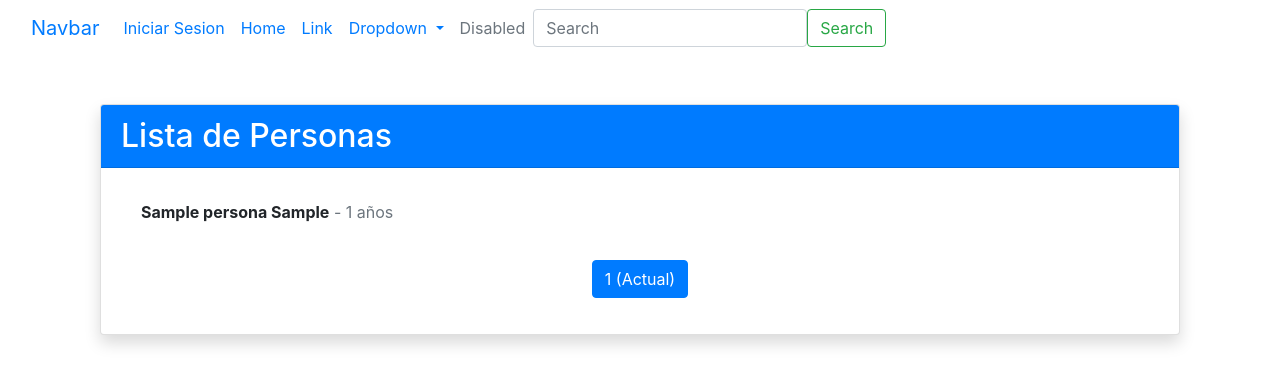
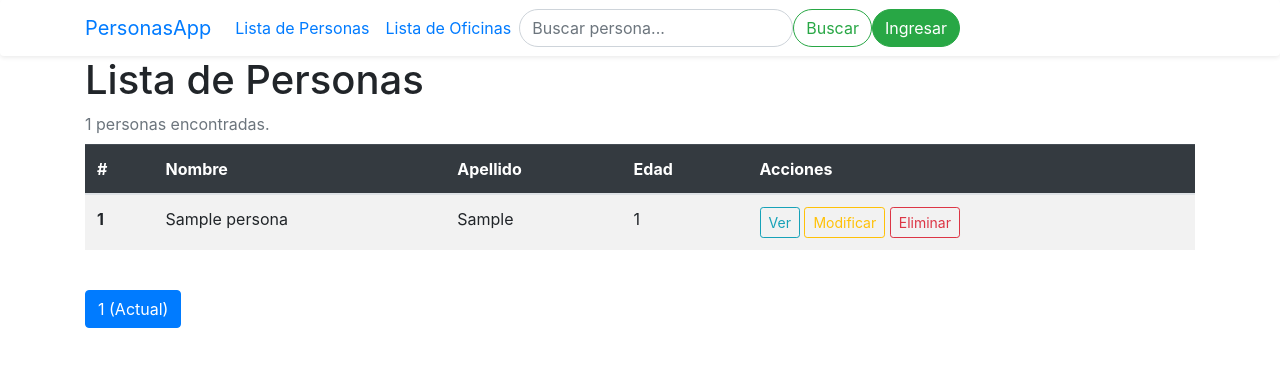
Before and after one commit to ivra97/Base_de_datostp2pp1, a Django app: page /persona/lista/ in a window 1280 px wide. Shown: the top 385 px of the page. Run offline with Django 5.2, Linux system fonts and the light colour scheme; tables that the repository leaves empty hold one stand-in row (values such as "Sample post"); some libraries are stand-ins or nearby versions.

Commit message:
Modificaciones en templates de oficina y persona. En urls de persona y oficina, y en views.

```diff
--- a/crud/oficina/urls.py
+++ b/crud/oficina/urls.py
@@ -1,33 +1,12 @@
 from django.urls import path
-from .views import *
+from .views import OficinaListView, OficinaDetailView, OficinaCreateView, OficinaUpdateView, OficinaDeleteView
 
 app_name = "oficina"
 
 urlpatterns = [
-    path(
-        "lista/",
-        OficinaListView.as_view(),
-        name="lista"
-    ),
-    path(
-        "detalle/<int:pk>/",
-        OficinaDetailView.as_view(),
-        name="detalle"
-    ),
-    path(
-        "crear/",
-        OficinaCreateView.as_view(),
-        name="crear"
-    ),
-    path(
-        "editar/<int:pk>/",
-        OficinaUpdateView.as_view(),
-        name="editar"
-    ),
-    path(
-        "eliminar/<int:pk>/",
-        OficinaDeleteView.as_view(),
-        name="eliminar"
-    ),
-
+    path("lista/", OficinaListView.as_view(), name="lista"),
+    path("detalle/<int:pk>/", OficinaDetailView.as_view(), name="oficina_detalle"),
+    path("crear/", OficinaCreateView.as_view(), name="crear"),
+    path("editar/<int:pk>/", OficinaUpdateView.as_view(), name="editar"),
+    path("eliminar/<int:pk>/", OficinaDeleteView.as_view(), name="eliminar"),
 ]
--- a/crud/persona/urls.py
+++ b/crud/persona/urls.py
@@ -1,7 +1,7 @@
 from django.urls import path
-from .views import *
+from .views import PersonaListView, PersonaDetailView, PersonaCreateView, PersonaUpdateView, PersonaDeleteView, PersonaSearchView
 
-app_name = "persona"
+app_name = 'persona'
 
 
 urlpatterns = [
@@ -23,9 +23,9 @@ urlpatterns = [
     ),
 
     path(
-        "editar/<int:pk>/",
+        "actualizar/<int:pk>/",
         PersonaUpdateView.as_view(),
-        name="editar"
+        name="actualizar"
     ),
 
     path(
@@ -33,6 +33,7 @@ urlpatterns = [
         PersonaDeleteView.as_view(),
         name="eliminar"
     ),
+
     path(
         "buscar/",
         PersonaSearchView.as_view(),
--- a/crud/templates/navbar.html
+++ b/crud/templates/navbar.html
@@ -1,57 +1,28 @@
-<nav class="navbar navbar-expand-lg bg-body-tertiary" data-bs-theme="dark">
-  <div class="container-fluid">
-    <a class="navbar-brand" href="#">Navbar</a>
-    <button class="navbar-toggler" type="button" data-bs-toggle="collapse" data-bs-target="#navbarSupportedContent" aria-controls="navbarSupportedContent" aria-expanded="false" aria-label="Toggle navigation">
+<nav class="navbar navbar-expand-lg bg-body-tertiary shadow-sm rounded" data-bs-theme="dark">
+  <div class="container">
+    <a class="navbar-brand fw-bold" href="{% url 'persona:lista' %}">PersonasApp</a>
+    <button class="navbar-toggler" type="button" data-bs-toggle="collapse" data-bs-target="#navbarSupportedContent" aria-controls="navbarSupportedContent" aria-expanded="false" aria-label="Alternar navegación">
       <span class="navbar-toggler-icon"></span>
     </button>
 
     <div class="collapse navbar-collapse" id="navbarSupportedContent">
-
       <ul class="navbar-nav me-auto mb-2 mb-lg-0">
-
-        {% if user.is_authenticated %}
-          <div class="dropdown">
-          <button class="btn btn-secondary dropdown-toggle" type="button" data-bs-toggle="dropdown" aria-expanded="false">
-            {{ user.username }}
-          </button>
-            <ul class="dropdown-menu">
-            <li><a class="dropdown-item" href="{% url 'account_logout' }">Cerrar Sesion</a></li>
-
-            </ul>
-          </div>
-
-
-        {% else %}
-          <li class="nav-item">
-            <a class="nav-link" href="{% url 'account_login' %}">Iniciar Sesion</a>
-          </li>
-
-        {% endif %}
         <li class="nav-item">
-          <a class="nav-link active" aria-current="page" href="{% url 'persona:lista' %}">Home</a>
+          <a class="nav-link {% if request.resolver_match.url_name == 'lista' %}active{% endif %}" href="{% url 'persona:lista' %}">Lista de Personas</a>
         </li>
         <li class="nav-item">
-          <a class="nav-link" href="#">Link</a>
-        </li>
-        <li class="nav-item dropdown">
-          <a class="nav-link dropdown-toggle" href="#" role="button" data-bs-toggle="dropdown" aria-expanded="false">
-            Dropdown
-          </a>
-          <ul class="dropdown-menu">
-            <li><a class="dropdown-item" href="#">Action</a></li>
-            <li><a class="dropdown-item" href="#">Another action</a></li>
-            <li><hr class="dropdown-divider"></li>
-            <li><a class="dropdown-item" href="#">Something else here</a></li>
-          </ul>
-        </li>
-        <li class="nav-item">
-          <a class="nav-link disabled" aria-disabled="true">Disabled</a>
+          <a class="nav-link" href="{% url 'oficina:lista' %}">Lista de Oficinas</a>
         </li>
       </ul>
-      <form class="d-flex" role="search" action="{% url 'persona:buscar' %}">
-        <input class="form-control me-2" type="search" placeholder="Search" aria-label="Search" name="q"/>
-        <button class="btn btn-outline-success" type="submit">Search</button>
+      <form class="d-flex me-2" role="search" action="{% url 'persona:buscar' %}">
+        <input class="form-control me-2 rounded-pill" type="search" placeholder="Buscar persona..." aria-label="Buscar" name="q"/>
+        <button class="btn btn-outline-success rounded-pill" type="submit">Buscar</button>
       </form>
+      {% if user.is_authenticated %}
+        <a class="btn btn-danger rounded-pill ms-2" href="{% url 'account_logout' %}">Salir</a>
+      {% else %}
+        <a class="btn btn-success rounded-pill ms-2" href="{% url 'account_login' %}">Ingresar</a>
+      {% endif %}
     </div>
   </div>
 </nav>
--- a/crud/templates/persona/lista.html
+++ b/crud/templates/persona/lista.html
@@ -1,29 +1,42 @@
 {% extends 'base.html' %}
 
 {% block content %}
-<div class="container mt-5">
-    <div class="card shadow">
-        <div class="card-header bg-primary text-white">
-            <h2 class="mb-0">Lista de Personas</h2>
-        </div>
-        <div class="card-body">
-            {% if personas %}
-                <ul class="list-group list-group-flush">
-                    {% for persona in personas %}
-                        <li class="list-group-item d-flex justify-content-between align-items-center">
-                            <span>
-                                <strong>{{ persona.nombre }} {{ persona.apellido }}</strong>
-                                <span class="text-muted">- {{ persona.edad }} años</span>
-                            </span>
+    <h1>Lista de Personas</h1>
+    <p class="mb-2 text-muted">{{ page_obj.paginator.count }} personas encontradas.</p>
 
-                        </li>
-                    {% endfor %}
-                </ul>
-                {% include 'pagintator.html' %}
-            {% else %}
-                <div class="alert alert-info mb-0">No hay personas registradas.</div>
-            {% endif %}
-        </div>
+    <div class="table-responsive">
+        <table class="table table-striped align-middle">
+            <thead class="table-dark">
+                <tr>
+                    <th scope="col">#</th>
+                    <th scope="col">Nombre</th>
+                    <th scope="col">Apellido</th>
+                    <th scope="col">Edad</th>
+                    <th scope="col">Acciones</th>
+                </tr>
+            </thead>
+            <tbody>
+                {% for persona in personas %}
+                <tr>
+                    <th scope="row">{{ forloop.counter0|add:page_obj.start_index }}</th>
+                    <td>{{ persona.nombre }}</td>
+                    <td>{{ persona.apellido }}</td>
+                    <td>{{ persona.edad }}</td>
+                    <td>
+                        <a href="{% url 'persona:detalle' persona.pk %}" class="btn btn-sm btn-outline-info">Ver</a>
+                        <a href="{% url 'persona:actualizar' persona.pk %}" class="btn btn-sm btn-outline-warning">Modificar</a>
+                        <a href="{% url 'persona:eliminar' persona.pk %}" class="btn btn-sm btn-outline-danger">Eliminar</a>
+                    </td>
+                </tr>
+                {% empty %}
+                <tr>
+                    <td colspan="5" class="text-center text-muted">No hay personas registradas.</td>
+                </tr>
+                {% endfor %}
+            </tbody>
+        </table>
     </div>
-</div>
-{% endblock content %}
+    <div class="pagination">
+        {% include 'pagintator.html' %}
+    </div>
+{% endblock %}
```
Also changed, not shown: crud/oficina/views.py (+8 -8 lines), crud/templates/oficina/detalle.html (+9 -9 lines), crud/templates/oficina/lista.html (+13 -13 lines).
